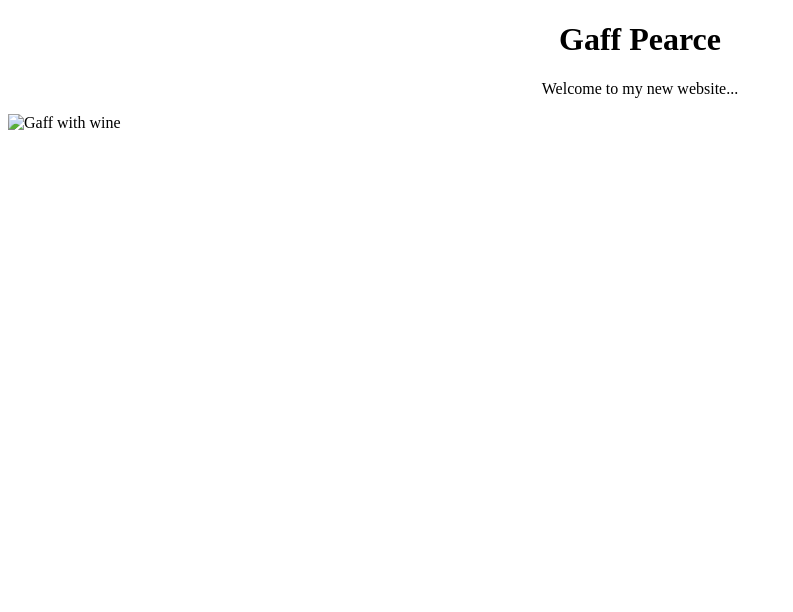
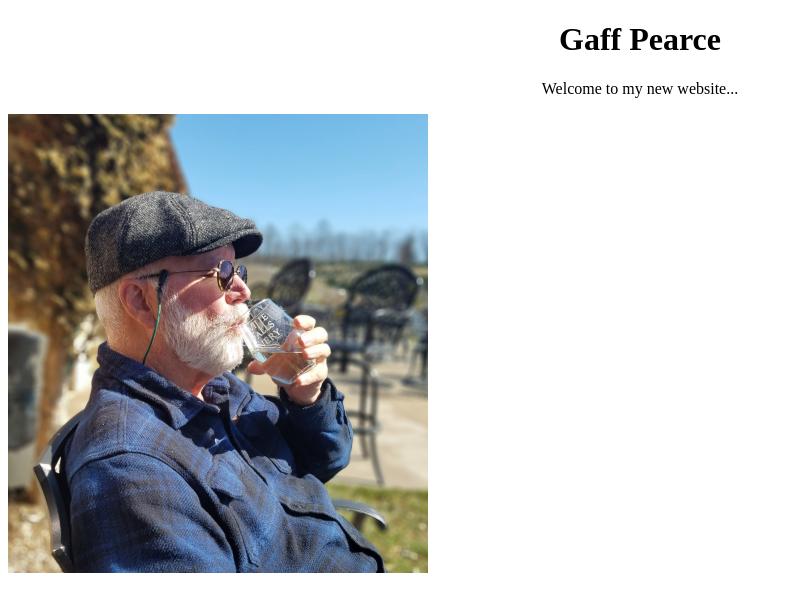
Before and after one commit to gaffpearce/gaffpearce.github.io, a plain HTML site: page index.html in a window 1280 px wide. Shown: the whole page, without its empty margins (0-793 px from the left). Drawn offline with Linux system fonts and the light colour scheme.

Commit message:
Update index.html

```diff
--- a/index.html
+++ b/index.html
@@ -4,7 +4,7 @@
 <body>
   <h1 style="text-align:center;">Gaff Pearce</h1>
   <p style="text-align:center;">Welcome to my new website...</p>
-  <img src="Gaff.jpg" alt="Gaff with wine">
+  <img src="Gaff_smaller.png" alt="Gaff with wine">
 </body>
 
 </html>
```
